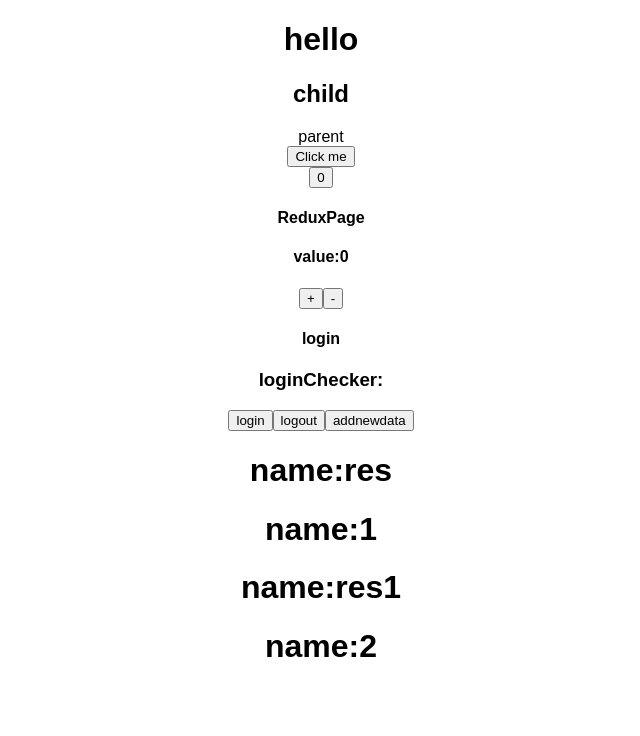
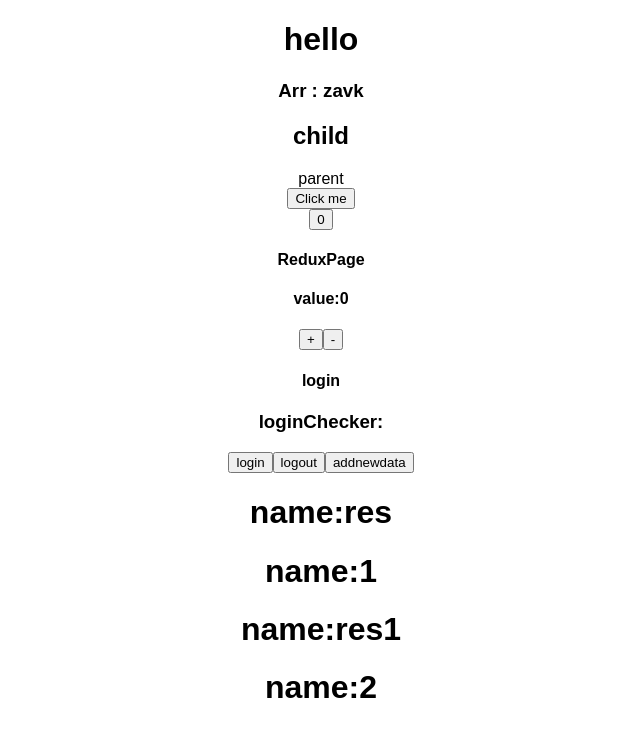
Before and after one commit to timirpaul/redux-toolkit, a React (Create React App) app: page / in a window 1280 px wide. Shown: the top 736 px of the page, without its empty margins (319-959 px from the left). Built offline with nearby package versions, Linux system fonts and the light colour scheme.

Commit message:
Update App.js

```diff
--- a/src/App.js
+++ b/src/App.js
@@ -26,9 +26,12 @@
     console.log("clicked!!");
   }, 2000);
 
+  let arr = ["a", "v"];
+  arr = ["z", ...arr, "k"];
   return (
     <div className="App">
       <h1>hello</h1>
+      <h3>Arr : {arr}</h3>
       <Child />
       <div id="parent">
         parent
```
